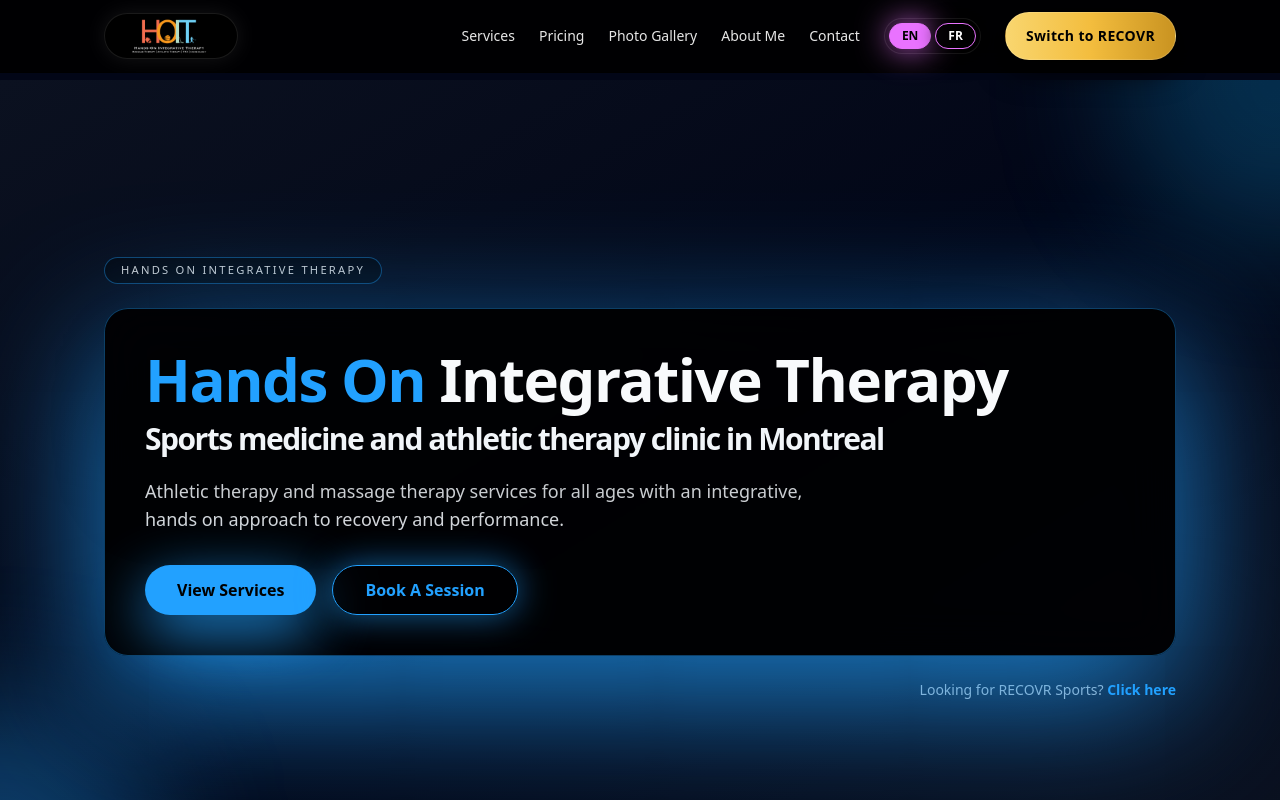
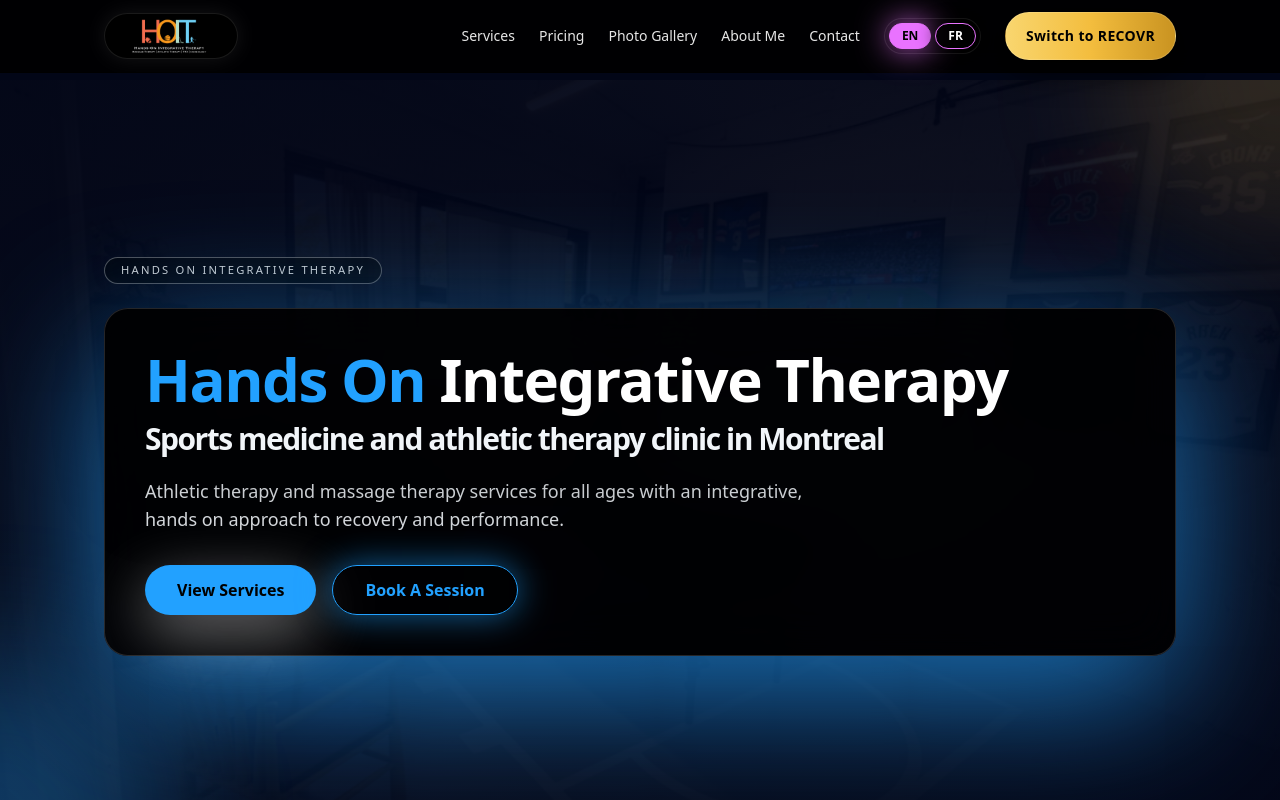
Before and after one commit to RECOVRSportsInc/Website_RECOVRxHOIT, a React (Vite) app: page / in a window 1280 px wide. Shown: the top 800 px of the page. Built offline with nearby package versions, Linux system fonts and the light colour scheme.

Commit message:
fix missing hero image

```diff
--- a/src/content/hoit/Hero.tsx
+++ b/src/content/hoit/Hero.tsx
@@ -1,37 +1,41 @@
 // src/content/hoit/Hero.tsx
 
 /* HERO – HOIT */
+
 export function Hero() {
   return (
     <section className="relative overflow-hidden pt-28 pb-24 bg-[#020617]">
-      {/* Soft background gradient */}
+      {/* Background photo */}
+      <div className="absolute inset-0 pointer-events-none" aria-hidden="true">
+        <img
+          src="/img/hoit-clinic-1.jpg" // <== change to your actual filename if different
+          alt=""
+          className="w-full h-full object-cover opacity-35"
+          data-no-translate
+        />
+        <div className="absolute inset-0 bg-gradient-to-br from-[#020617]/95 via-[#020617]/80 to-[#020617]/95" />
+      </div>
+
+      {/* Glow blobs */}
       <div
-        className="pointer-events-none absolute inset-0 bg-gradient-to-br from-[#0b1120] via-[#020617] to-[#0b1120]"
+        className="pointer-events-none absolute -left-40 -bottom-40 h-80 w-80 rounded-full bg-[#22A1FF]/30 blur-3xl"
+        aria-hidden="true"
+      />
+      <div
+        className="pointer-events-none absolute -right-40 -top-40 h-80 w-80 rounded-full bg-[#f3bd3e]/15 blur-3xl"
         aria-hidden="true"
       />
 
-      {/* Glow blobs */}
-      <div
-        className="pointer-events-none absolute -left-40 -bottom-40 h-80 w-80 rounded-full bg-[#22A1FF]/35 blur-3xl"
-        aria-hidden="true"
-      />
-      <div
-        className="pointer-events-none absolute -right-40 -top-40 h-80 w-80 rounded-full bg-[#0ea5e9]/25 blur-3xl"
-        aria-hidden="true"
-      />
-
-      {/* Content */}
+      {/* Content card */}
       <div className="relative container section max-w-5xl">
-        {/* Label pill */}
-        <div className="inline-flex items-center px-4 py-1 mb-6 text-[0.7rem] tracking-[0.2em] uppercase rounded-full border border-[#22A1FF]/40 bg-black/40 backdrop-blur-md text-white/80">
+        <div className="inline-flex items-center px-4 py-1 mb-6 text-[0.7rem] tracking-[0.2em] uppercase rounded-full border border-white/30 bg-black/40 backdrop-blur-md text-white/80">
           <span data-no-translate>Hands On Integrative Therapy</span>
         </div>
 
-        {/* Main hero card */}
-        <div className="rounded-3xl bg-black/85 border border-[#22A1FF]/40 backdrop-blur-xl p-8 md:p-10 shadow-[0_40px_140px_rgba(34,161,255,0.8)]">
-          <h1 className="text-4xl md:text-6xl font-extrabold tracking-tight leading-tight drop-shadow-[0_16px_45px_rgba(0,0,0,0.85)]">
+        <div className="rounded-3xl bg-black/85 border border-white/15 backdrop-blur-xl p-8 md:p-10 shadow-[0_40px_140px_rgba(34,161,255,0.7)]">
+          <h1 className="text-4xl md:text-6xl font-extrabold tracking-tight leading-tight text-white drop-shadow-[0_16px_45px_rgba(0,0,0,0.85)]">
             <span className="text-[#22A1FF]">Hands On</span>{" "}
-            <span className="text-slate-50">Integrative Therapy</span>
+            <span>Integrative Therapy</span>
             <span className="block mt-3 text-2xl md:text-3xl text-slate-100">
               Sports medicine and athletic therapy clinic in Montreal
             </span>
@@ -45,7 +49,7 @@ export function Hero() {
           <div className="mt-8 flex flex-wrap gap-4">
             <a
               href="#services"
-              className="inline-flex items-center justify-center rounded-full px-6 md:px-8 py-3 text-sm md:text-base font-semibold bg-[#22A1FF] text-black shadow-[0_18px_60px_rgba(34,161,255,0.85)] hover:shadow-[0_26px_90px_rgba(34,161,255,0.95)] hover:-translate-y-[1px] transition-transform duration-200"
+              className="inline-flex items-center justify-center rounded-full px-6 md:px-8 py-3 text-sm md:text-base font-semibold bg-[#22A1FF] text-black shadow-[0_18px_60px_rgba(255,255,255,0.45)] hover:shadow-[0_26px_90px_rgba(255,255,255,0.7)] hover:-translate-y-[1px] transition-transform duration-200"
             >
               View Services
             </a>
@@ -57,17 +61,6 @@ export function Hero() {
             </a>
           </div>
         </div>
-
-        {/* Cross-brand link under card */}
-        <div className="mt-6 text-center md:text-right text-xs md:text-sm text-white/75">
-          <span>Looking for RECOVR Sports? </span>
-          <a
-            href="/recovrsports"
-            className="font-semibold text-[#22A1FF] hover:text-[#7dd3fc] no-underline transition-colors duration-150"
-          >
-            Click here
-          </a>
-        </div>
       </div>
     </section>
   );
```
